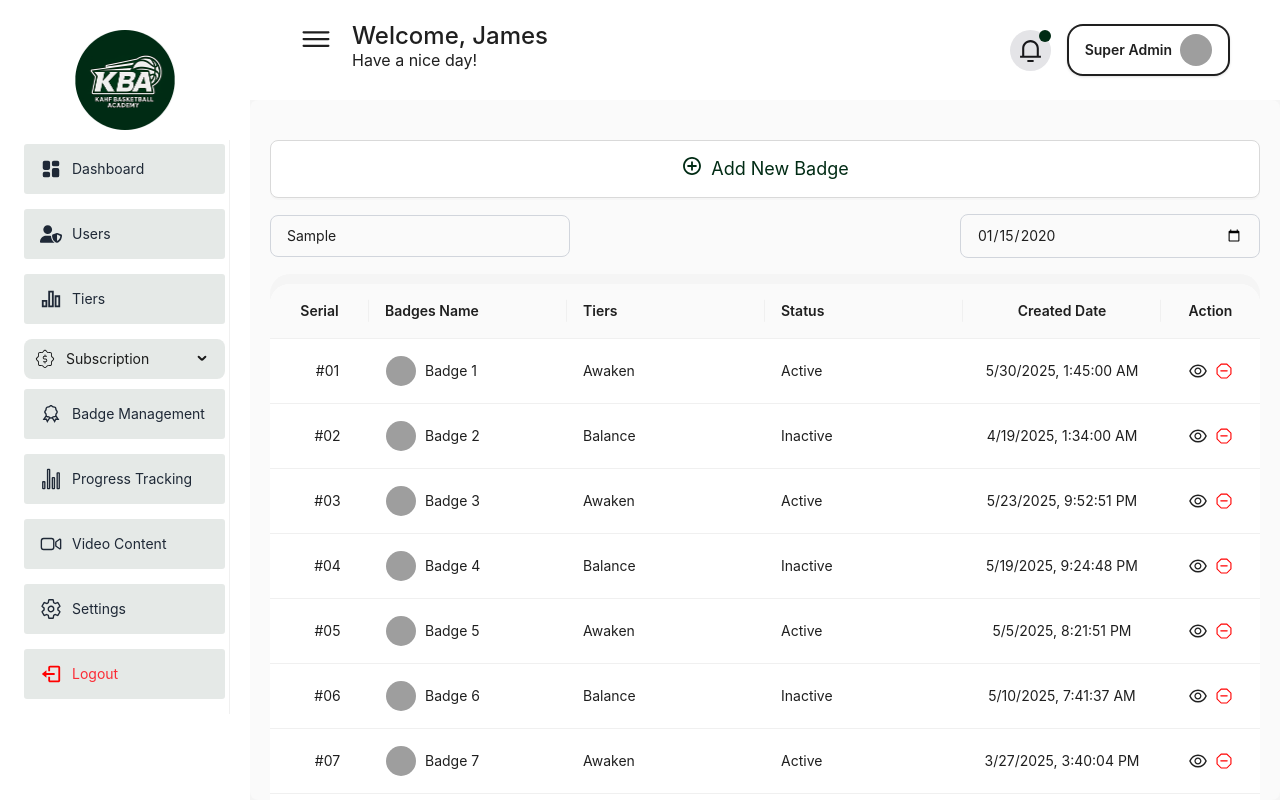
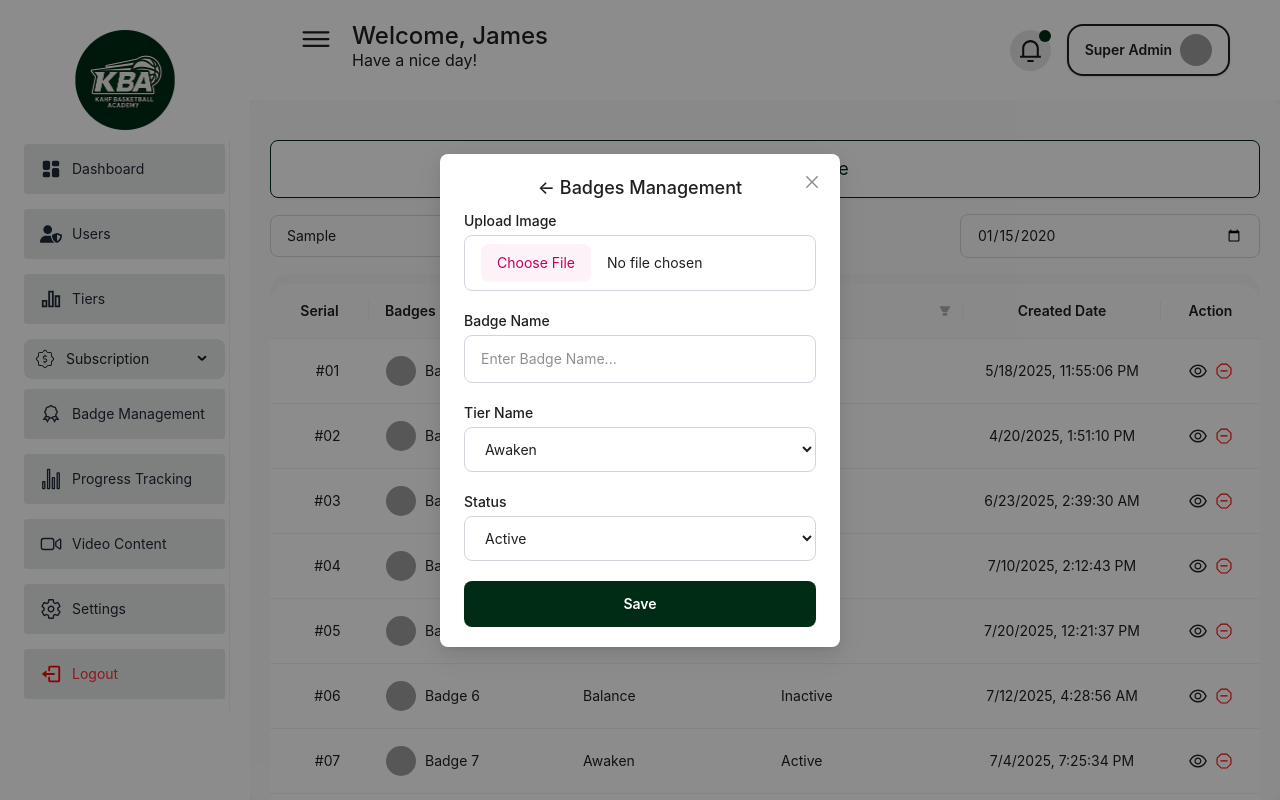
Before and after one commit to webashraf/fitness-style, a Next.js app: page /badge-management in a window 1280 px wide. Both pictures are taken after typing "Sample", "2020-01-15", "Sample" into the empty fields and a click on the button "Add New Badge". Built offline with nearby package versions, Linux system fonts and the light colour scheme; grey boxes are pictures that could not be loaded.

Commit message:
add modal for add new badge

```diff
--- a/src/app/_components/BadgeManagement/BadgeManagement.tsx
+++ b/src/app/_components/BadgeManagement/BadgeManagement.tsx
@@ -3,7 +3,7 @@
 import { EyeOutlined } from "@ant-design/icons";
 import type { TableColumnsType } from "antd";
 import { Avatar, Button, Modal, Space, Table, Tooltip } from "antd";
-import React, { useState } from "react";
+import React, { useMemo, useState } from "react";
 import { GoBlocked } from "react-icons/go";
 import { IoMdAddCircleOutline } from "react-icons/io";
 
@@ -46,8 +46,9 @@ const BadgeManagement: React.FC = () => {
   const [selectedBadge, setSelectedBadge] = useState<DataType | null>(null);
   const [blockModalVisible, setBlockModalVisible] = useState(false);
   const [blockBadgeData, setBlockBadgeData] = useState<DataType | null>(null);
+  const [addBadgeModalVisible, setAddBadgeModalVisible] = useState(false);
 
-  const allBadges = generateFakeBadges(100);
+  const allBadges = useMemo(() => generateFakeBadges(100), []);
 
   const handleViewBadge = (Badge: DataType) => {
     setSelectedBadge(Badge);
@@ -63,6 +64,16 @@ const BadgeManagement: React.FC = () => {
     setBlockBadgeData(Badge);
     setBlockModalVisible(true);
   };
+
+  const tiersFilters = [
+    { text: "Awaken", value: "Awaken" },
+    { text: "Balance", value: "Balance" },
+  ];
+
+  const statusFilters = [
+    { text: "Active", value: "Active" },
+    { text: "Inactive", value: "Inactive" },
+  ];
 
   const columns: TableColumnsType<DataType> = [
     {
@@ -89,12 +100,20 @@ const BadgeManagement: React.FC = () => {
       dataIndex: "tiers",
       width: "20%",
       align: "start",
+      filters: tiersFilters,
+      onFilter: (value, record) => record.tiers === value,
+      filterSearch: true,
+      filterMultiple: false,
     },
     {
       title: "Status",
       dataIndex: "status",
       width: "20%",
       align: "start",
+      filters: statusFilters,
+      onFilter: (value, record) => record.status === value,
+      filterSearch: true,
+      filterMultiple: false,
     },
 
     {
@@ -146,16 +165,85 @@ const BadgeManagement: React.FC = () => {
     <div className="py-5 pt-10">
       <div>
         <Button
-          className="w-full !py-7 !text-brand-primary !text-lg"
+          className="w-full !py-7 !text-brand-primary !border !border-brand-primary !text-lg"
           size="large"
           icon={<IoMdAddCircleOutline size={22} />}
+          onClick={() => setAddBadgeModalVisible(true)}
         >
           Add New Badge
         </Button>
       </div>
 
+      <Modal
+        open={addBadgeModalVisible}
+        onCancel={() => setAddBadgeModalVisible(false)}
+        footer={null}
+        centered
+        width={400}
+        className="rounded-xl"
+      >
+        <h2 className="text-center text-lg font-semibold mb-6">
+          ← Badges Management
+        </h2>
 
+        <form className="space-y-5">
+          {/* Upload Image */}
+          <div>
+            <label className="block mb-1 text-sm font-medium">
+              Upload Image
+            </label>
+            <input
+              type="file"
+              className="block w-full border border-gray-300  px-4 py-2 rounded-lg text-sm text-gray-500
+        file:mr-4 file:py-2 file:px-4
+        file:rounded-lg file:border-0
+        file:text-sm file:font-semibold
+        file:bg-pink-50 file:text-pink-700
+        hover:file:bg-pink-100"
+            />
+          </div>
 
+          {/* Badge Name */}
+          <div>
+            <label className="block mb-1 text-sm font-medium">Badge Name</label>
+            <div className="relative">
+              <input
+                type="text"
+                placeholder="Enter Badge Name..."
+                className="w-full border border-gray-300 rounded-lg px-4 py-3 pr-10 focus:outline-none focus:ring-2 focus:ring-brand-primary"
+              />
+            </div>
+          </div>
+
+          {/* Tier Name */}
+          <div>
+            <label className="block mb-1 text-sm font-medium">Tier Name</label>
+            <select className="w-full border border-gray-300 rounded-lg px-4 py-3 focus:outline-none focus:ring-2 focus:ring-brand-primary">
+              <option value="Awaken">Awaken</option>
+              <option value="Balance">Balance</option>
+            </select>
+          </div>
+
+          {/* Status */}
+          <div>
+            <label className="block mb-1 text-sm font-medium">Status</label>
+            <select className="w-full border border-gray-300 rounded-lg px-4 py-3 focus:outline-none focus:ring-2 focus:ring-brand-primary">
+              <option value="Active">Active</option>
+              <option value="Inactive">Inactive</option>
+            </select>
+          </div>
+
+          {/* Save Button */}
+          <div>
+            <button
+              type="submit"
+              className="w-full bg-brand-primary !text-white font-semibold py-3 rounded-lg hover:bg-green-800 transition"
+            >
+              Save
+            </button>
+          </div>
+        </form>
+      </Modal>
 
       {/* Search and Filter Row */}
       <div className="flex items-center justify-between my-4">
@@ -227,7 +315,9 @@ const BadgeManagement: React.FC = () => {
       >
         {blockBadgeData && (
           <div>
-            <p>Are you sure you want to block</p>
+            <p>
+              Are you sure you want to block <b>{blockBadgeData.name}</b>?
+            </p>
           </div>
         )}
       </Modal>
```
